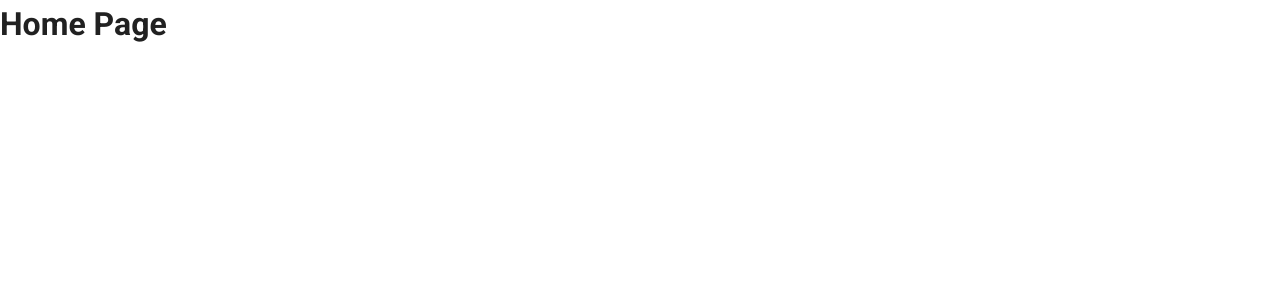
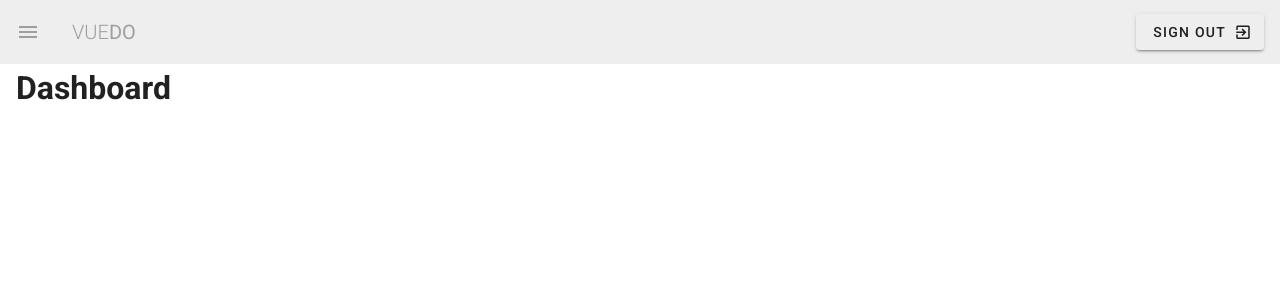
Before and after one commit to snehalyelmat/Project-Dashboard, a Vue app: page / in a window 1280 px wide. Shown: the top 300 px of the page. Built offline with nearby package versions, Linux system fonts and the light colour scheme.

Commit message:
routes and navigation drawer updated

```diff
--- a/src/App.vue
+++ b/src/App.vue
@@ -1,15 +1,19 @@
 <template>
   <v-app>
-
-    <v-content>
+    <Navbar />
+    <v-content class="mx-4">
       <router-view></router-view>
     </v-content>
-
   </v-app>
 </template>
 
 <script>
+import Navbar from "@/components/Navbar";
+
 export default {
-  name: "App"
+  name: "App",
+  components: {
+    Navbar
+  }
 };
 </script>
--- /dev/null
+++ b/src/components/Navbar.vue
@@ -0,0 +1,53 @@
+<template>
+  <nav>
+    <v-toolbar flat app class="grey lighten-3">
+      <v-app-bar-nav-icon
+        class="grey--text"
+        @click="drawer = !drawer"
+      ></v-app-bar-nav-icon>
+
+      <v-toolbar-title class="text-uppercase grey--text">
+        <span class="font-weight-light">Vue</span>
+        <span>Do</span>
+      </v-toolbar-title>
+
+      <v-spacer></v-spacer>
+
+      <v-btn flat color="grey lighten-3">
+        <span>Sign Out</span>
+        <v-icon right>mdi-exit-to-app</v-icon>
+      </v-btn>
+    </v-toolbar>
+
+    <v-navigation-drawer v-model="drawer" app class="blue lighten-1">
+      <v-list>
+        <v-list-item v-for="link in links" :key="link.text" router :to="link.route">
+          <v-list-item-icon
+            ><v-icon class="white--text">{{ link.icon }}</v-icon>
+          </v-list-item-icon>
+          <v-list-item-content class="white--text">
+            <v-list-item-title>{{ link.text }}</v-list-item-title>
+          </v-list-item-content>
+        </v-list-item>
+      </v-list>
+    </v-navigation-drawer>
+  </nav>
+</template>
+
+<script>
+export default {
+  name: "navbar",
+  data() {
+    return {
+      drawer: false,
+      links: [
+        {icon: 'mdi-view-dashboard', text: 'Dashboard', route: '/'},
+        {icon: 'mdi-folder-open', text: 'My Projects', route: '/projects'},
+        {icon: 'mdi-account-multiple', text: 'Team', route: '/team'}
+      ]
+    };
+  }
+};
+</script>
+
+<style scoped></style>
--- a/src/router/index.js
+++ b/src/router/index.js
@@ -1,22 +1,26 @@
 import Vue from 'vue'
 import VueRouter from 'vue-router'
-import Home from '../views/Home.vue'
+import Dashboard from '../views/Dashboard.vue'
+import Projects from '../views/Projects.vue'
+import Team from '../views/Team.vue'
 
 Vue.use(VueRouter)
 
 const routes = [
   {
     path: '/',
-    name: 'Home',
-    component: Home
+    name: 'dashboard',
+    component: Dashboard
   },
   {
-    path: '/about',
-    name: 'About',
-    // route level code-splitting
-    // this generates a separate chunk (about.[hash].js) for this route
-    // which is lazy-loaded when the route is visited.
-    component: () => import(/* webpackChunkName: "about" */ '../views/About.vue')
+    path: '/projects',
+    name: 'projects',
+    component: Projects
+  },
+  {
+    path: '/team',
+    name: 'team',
+    component: Team
   }
 ]
 
--- a/src/views/About.vue
+++ /dev/null
@@ -1,5 +0,0 @@
-<template>
-  <div class="about">
-    <h1>This is an about page</h1>
-  </div>
-</template>
--- /dev/null
+++ b/src/views/Dashboard.vue
@@ -0,0 +1,13 @@
+<template>
+  <div class="dashboard">
+    <h1>Dashboard</h1>
+  </div>
+</template>
+
+<script>
+export default {
+  name: "dashboard"
+};
+</script>
+
+<style scoped></style>
--- a/src/views/Home.vue
+++ /dev/null
@@ -1,13 +0,0 @@
-<template>
-  <div class="home">
-    <h1>Home Page</h1>
-  </div>
-</template>
-
-<script>
-// @ is an alias to /src
-
-export default {
-  name: "Home",
-};
-</script>
--- /dev/null
+++ b/src/views/Projects.vue
@@ -0,0 +1,13 @@
+<template>
+  <div class="projects">
+    <h1>Projects</h1>
+  </div>
+</template>
+
+<script>
+export default {
+  name: "projects"
+};
+</script>
+
+<style scoped></style>
--- /dev/null
+++ b/src/views/Team.vue
@@ -0,0 +1,13 @@
+<template>
+  <div class="team">
+    <h1>Team</h1>
+  </div>
+</template>
+
+<script>
+export default {
+  name: "team"
+};
+</script>
+
+<style scoped></style>
```
